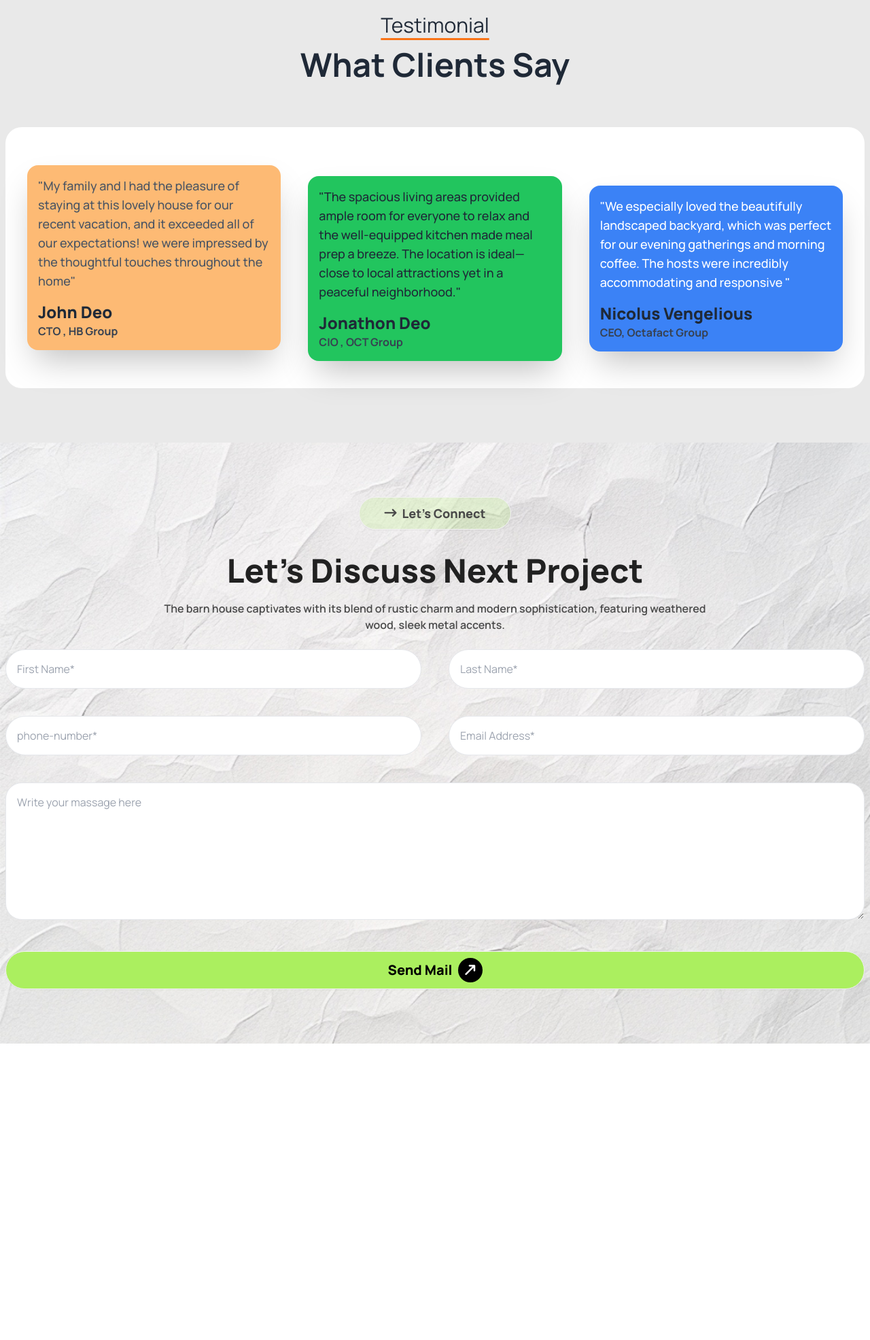
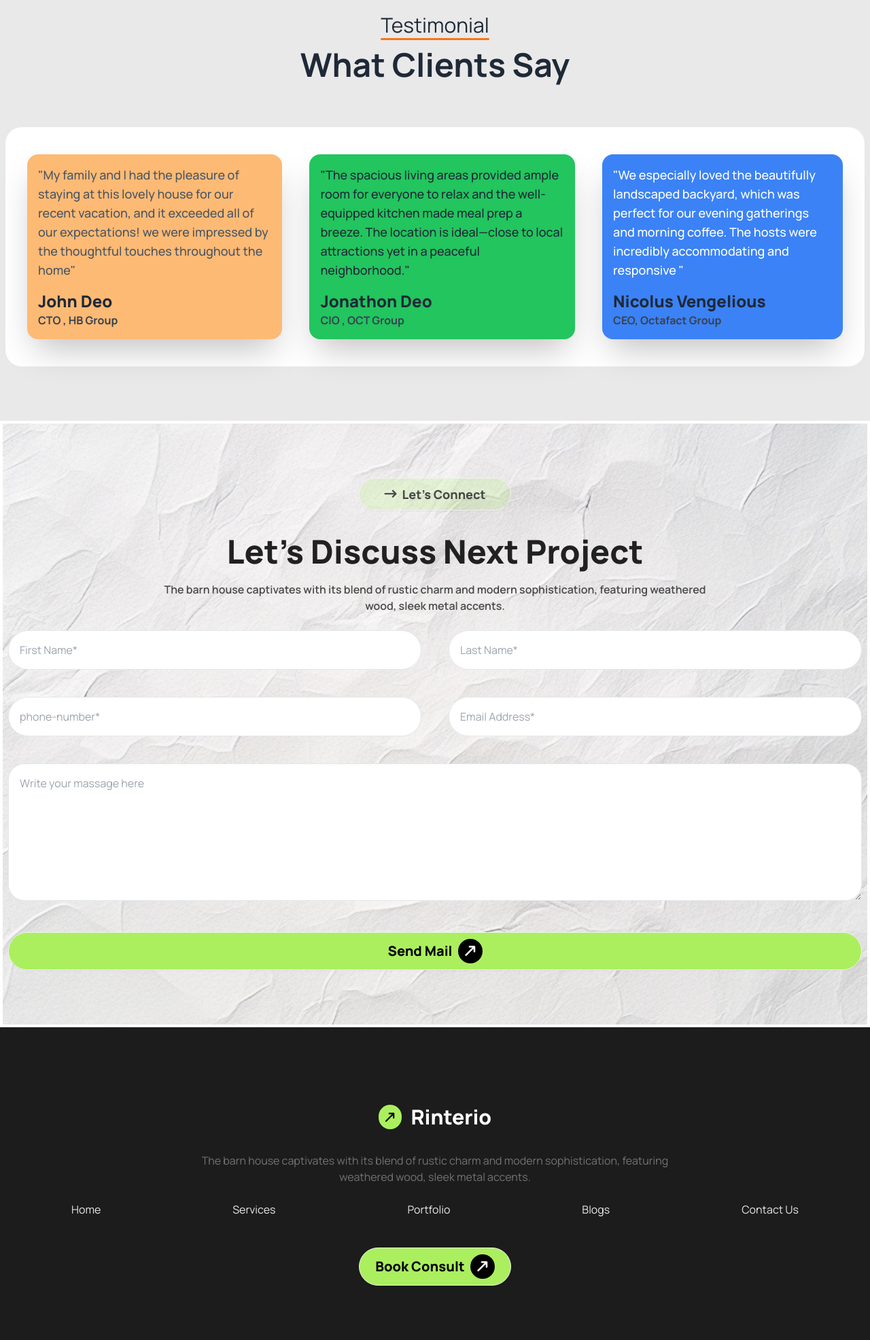
Before and after one commit to pro-majidul/My-third-challenges-website-, a plain HTML site: page index.html in a window 1280 px wide. Shown: the part 4263-6234 px from the top of the page at 68% size. Before the commit the page ends 5798 px from the top, so only its background shows below. Drawn offline with nearby package versions, Linux system fonts and the light colour scheme.

Commit message:
footer section added

```diff
--- a/index.html
+++ b/index.html
@@ -445,33 +445,36 @@
                   <i class="fa-solid fa-arrow-right-long  -rotate-45 text-black"></i>
                 </span>
               </a>
-
             </div>
           </div>
         </div>
-
-
       </div>
-
     </section>
     <!-- testimonial Section -->
     <section class="md:container mx-auto md:py-20 p-2 pb-20 ">
-      <h3 class="md:text-3xl text-xl py-4 font-normal text-center underline underline-offset-8 decoration-orange-500">Testimonial</h3>
+      <h3 class="md:text-3xl text-xl py-4 font-normal text-center underline underline-offset-8 decoration-orange-500">
+        Testimonial</h3>
       <h1 class="md:text-5xl font-bold text-3xl text-center pb-5 md:mb-12 ">What Clients Say</h1>
       <!-- people says  -->
-      <div class="md:flex justify-between items-center gap-10 md:py-10 bg-white px-8 py-8 space-y-8 rounded-3xl">
-        <div class="flex-1 p-4 bg-orange-300 rounded-2xl shadow-2xl ">
-          <p class="text-lg font-medium text-gray-600">"My family and I had the pleasure of staying at this lovely house for our recent vacation, and it exceeded all of our expectations! we were impressed by the thoughtful touches throughout the home"</p>
+      <div class="md:flex justify-between items-center gap-10 md:py-10 bg-white md:px-8 px-4 py-8 rounded-3xl">
+        <div class=" p-4  bg-orange-300 rounded-2xl shadow-2xl ">
+          <p class="text-lg font-medium text-gray-600">"My family and I had the pleasure of staying at this lovely house
+            for our recent vacation, and it exceeded all of our expectations! we were impressed by the thoughtful
+            touches throughout the home"</p>
           <h3 class="text-2xl font-extrabold pt-4">John Deo</h3>
           <p class="text-gray-700 font-bold">CTO , HB Group</p>
         </div>
-        <div class="flex-1  bg-green-500 p-4 rounded-2xl shadow-2xl">
-          <p class="text-lg font-medium ">"The spacious living areas provided ample room for everyone to relax and the well-equipped kitchen made meal prep a breeze. The location is ideal—close to local attractions yet in a peaceful neighborhood."</p>
+        <div class="  bg-green-500 p-4 mt-3 mb-3 md:mt-0 md:mb-0 rounded-2xl shadow-2xl">
+          <p class="text-lg font-medium ">"The spacious living areas provided ample room for everyone to relax and the
+            well-equipped kitchen made meal prep a breeze. The location is ideal—close to local attractions yet in a
+            peaceful neighborhood."</p>
           <h3 class="text-2xl font-extrabold pt-4">Jonathon Deo</h3>
           <p class="text-gray-700 font-bold">CIO , OCT Group</p>
         </div>
-        <div class="flex-1  p-4 bg-blue-500 rounded-2xl shadow-2xl">
-          <p class="text-lg font-medium text-white">"We especially loved the beautifully landscaped backyard, which was perfect for our evening gatherings and morning coffee. The hosts were incredibly accommodating and responsive "</p>
+        <div class="  p-4 bg-blue-500 rounded-2xl shadow-2xl">
+          <p class="text-lg font-medium text-white">"We especially loved the beautifully landscaped backyard, which was
+            perfect for our evening gatherings and morning coffee. The hosts were incredibly accommodating and
+            responsive "</p>
           <h3 class="text-2xl font-extrabold pt-4">Nicolus Vengelious</h3>
           <p class="text-gray-700 font-bold">CEO, Octafact Group</p>
         </div>
@@ -480,7 +483,7 @@
     </section>
 
     <!-- Discus next projects -->
-    <section class="bg-no-repeat bg-cover bg-center " style="background-image: url('./assets/bg.jpg');">
+    <section class="bg-no-repeat bg-cover bg-center relative bg-fixed border-4 border-white " style="background-image: url('./assets/bg.jpg');">
       <div class="md:container mx-auto md:py-20 p-2 py-10">
         <div class="text-center mt-4 md:mt-0 mb-4">
           <button class=" btn text-lg text-[#494949] font-extrabold w-56  rounded-full bg-[#ABEF5F33]"> <i
@@ -516,7 +519,44 @@
     </section>
 
   </main>
-  <footer>
+  <footer class="bg-[#1C1C1C]">
+    <div class="md:container mx-auto md:py-20 p-2 ">
+      <div class="space-y-6">
+        <div class="text-center mt-6">
+          <!-- navbar start icon and text -->
+          <a
+            class=" md:w-52 h-14  text-white  text-3xl  font-extrabold inline-flex items-center justify-around px-4 py-2">
+            <span class=" bg-[#abef5f] px-2 py-1 mr-1 text-lg rounded-full   ">
+              <i class="fa-solid fa-arrow-right-long  -rotate-45 text-black"></i>
+            </span>
+            Rinterio
+          </a>
+        </div>
+        <p class="text-[#737373] mx-auto text-center md:w-[700px] ">The barn house captivates with its blend of rustic
+          charm and modern
+          sophistication, featuring weathered wood, sleek metal accents.</p>
+        <div class="text-[#E9E9E9] ">
+          <ul class=" md:flex items-center text-center justify-around">
+            <li class="mb-5"><a href="#home">Home </a></li>
+            <li class="mb-5"><a href="#Services">Services</a></li>
+            <li class="mb-5"><a href="#Portfolio">Portfolio</a></li>
+            <li class="mb-5"><a href="#Blogs">Blogs</a></li>
+            <li class="mb-5"><a href="#contant us">Contact Us</a></li>
+          </ul>
+        </div>
+        <div class="text-center">
+          <a
+            class=" md:h-14 w-full md:w-56 rounded-full bg-[#ABEF5F] text-black text-xl btn font-extrabold inline-flex items-center justify-center px-4 py-2">
+            Book Consult
+            <span class=" bg-black px-2 py-1 rounded-full ">
+              <i class="fa-solid fa-arrow-right-long  -rotate-45 text-white"></i>
+            </span>
+          </a>
+
+        </div>
+      </div>
+    </div>
+
 
   </footer>
 </body>
```
